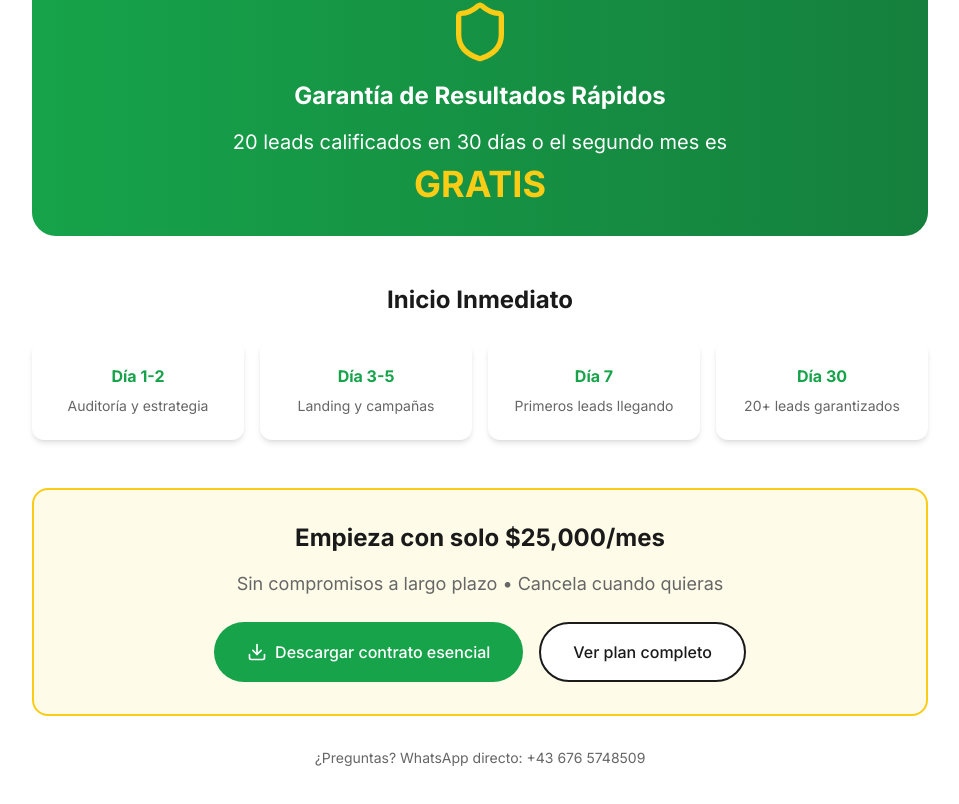
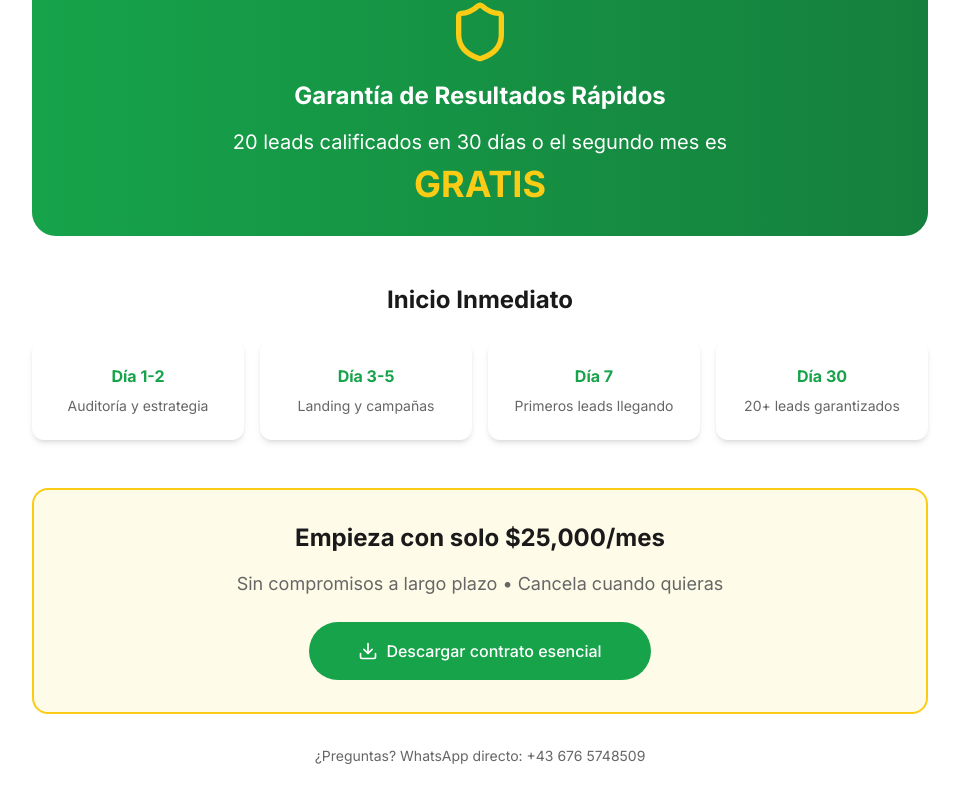
Before and after one commit to diego9608/dei, a Next.js app in the folder apps/academia-dei-landing/: page /contrato2 in a window 1280 px wide. Shown: the part 1561-2365 px from the top of the page, without its empty margins (160-1119 px from the left). Built offline with nearby package versions, Linux system fonts and the light colour scheme.

Commit message:
fix: Remove 'Review proposal' buttons from both contracts
- Removed secondary CTA from /contrato
- Removed 'Ver plan completo' from /contrato2
- Single focused CTA to avoid doubts
- Larger button with px-12 py-4 for better prominence
- Cleaner decision path

```diff
--- a/apps/academia-dei-landing/app/contrato/page.tsx
+++ b/apps/academia-dei-landing/app/contrato/page.tsx
@@ -391,20 +391,14 @@ export default function Contrato() {
 
             {/* CTAs */}
             <div className="mt-12 text-center">
-              <div className="flex flex-col sm:flex-row gap-4 justify-center">
+              <div className="flex justify-center">
                 <button
                   onClick={handleDownloadContract}
-                  className="btn-primary inline-flex items-center"
+                  className="btn-primary inline-flex items-center px-12 py-4"
                 >
                   <Download className="w-5 h-5 mr-2" />
                   Acepto los términos
                 </button>
-                <Link
-                  href="/"
-                  className="btn-secondary"
-                >
-                  Revisar propuesta
-                </Link>
               </div>
               <p className="text-sm text-dei-gray mt-6">
                 ¿Preguntas? Llama directo: 81 1743 7991
--- a/apps/academia-dei-landing/app/contrato2/page.tsx
+++ b/apps/academia-dei-landing/app/contrato2/page.tsx
@@ -7,7 +7,6 @@ import {
   DollarSign, Shield, Clock, Users, Zap, Target, Download,
   TrendingUp, Rocket
 } from 'lucide-react'
-import Link from 'next/link'
 
 export default function Contrato2() {
   const ref = useRef(null)
@@ -363,20 +362,14 @@ export default function Contrato2() {
                 <p className="text-lg text-dei-gray mb-6">
                   Sin compromisos a largo plazo • Cancela cuando quieras
                 </p>
-                <div className="flex flex-col sm:flex-row gap-4 justify-center">
+                <div className="flex justify-center">
                   <button
                     onClick={handleDownloadContract}
-                    className="btn-primary bg-green-600 hover:bg-green-700 inline-flex items-center"
+                    className="btn-primary bg-green-600 hover:bg-green-700 inline-flex items-center px-12 py-4"
                   >
                     <Download className="w-5 h-5 mr-2" />
                     Descargar contrato esencial
                   </button>
-                  <Link
-                    href="/contrato"
-                    className="btn-secondary"
-                  >
-                    Ver plan completo
-                  </Link>
                 </div>
               </motion.div>
 
```
